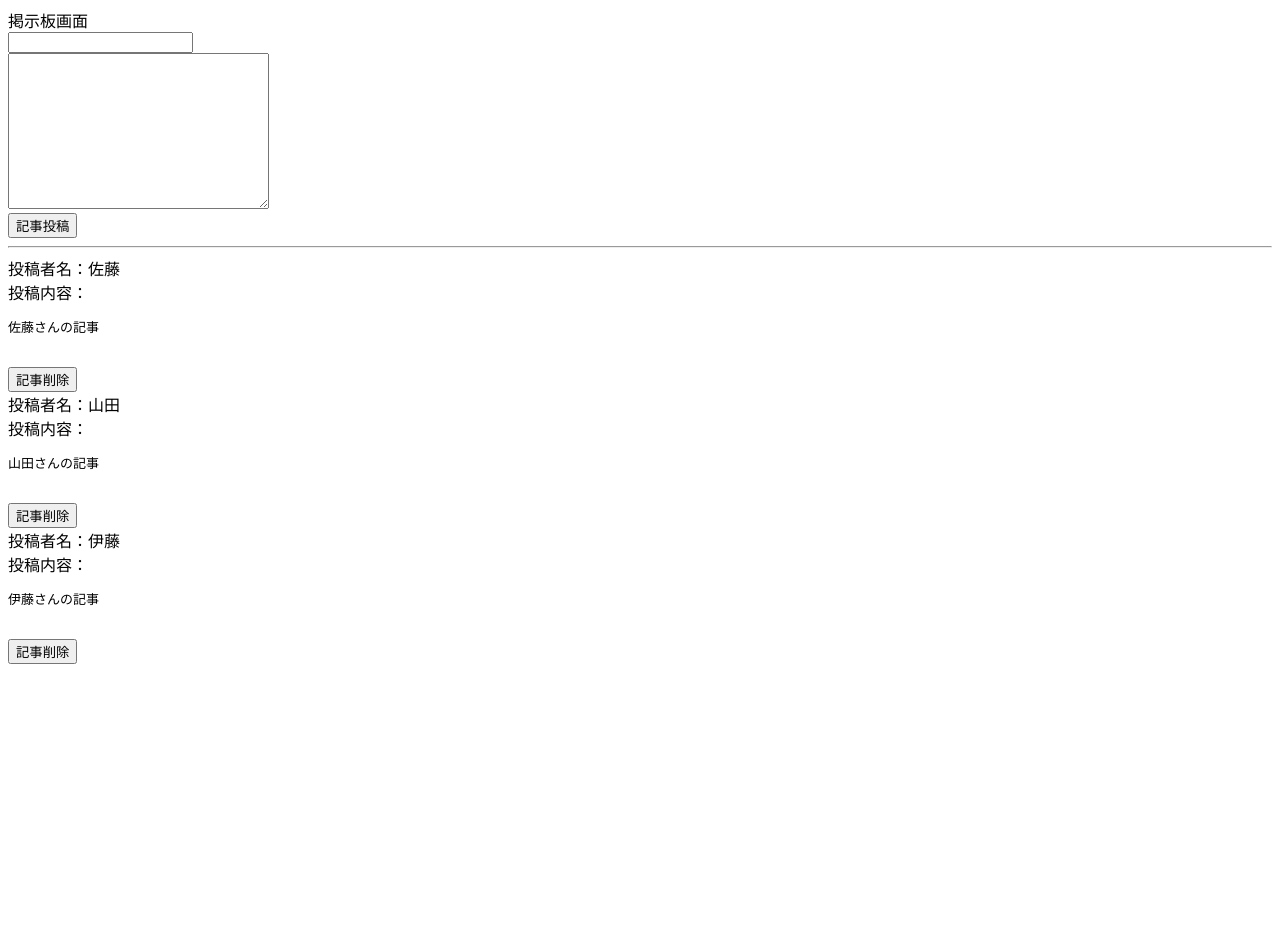
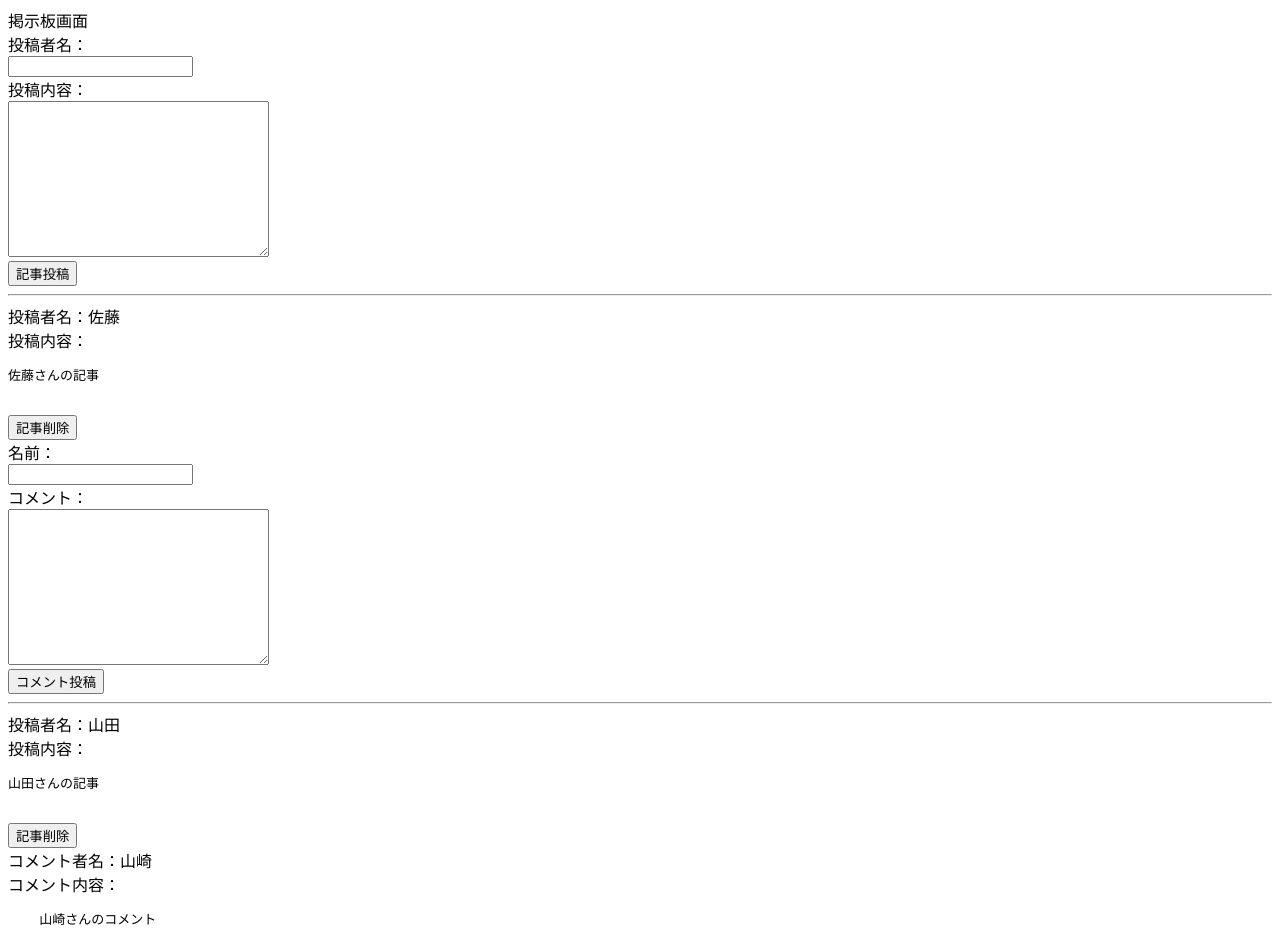
Before and after one commit to koda-momo/ex-vue-bbs, a Vue app: page / in a window 1280 px wide. Shown: the top 944 px of the page. Before the commit the page ends 800 px from the top, so only its background shows below. Built offline with nearby package versions, Linux system fonts and the light colour scheme.

Commit message:
演習２，３が完了しました

```diff
--- a/src/store/index.ts
+++ b/src/store/index.ts
@@ -25,7 +25,7 @@
     /**
      * 記事一覧を返す.
      * @remarks state内のarticlesを返す
-     * @param state
+     * @param state - ステートオブジェクト
      */
     getArticles(state): Array<Article> {
       return state.articles;
@@ -37,11 +37,11 @@
      * 記事を追加する.
      * @remarks
      * 受け取ったpayload内のarticleをstateのarticlesの0番⽬に追加する
-     * @param state
-     * @param payload articleの配列
+     * @param state - ステートオブジェクト
+     * @param payload - 投稿した記事情報
      */
     addArticle(state, payload) {
-      1 + 1;
+      state.articles.unshift(payload.article);
     },
 
     /**
--- a/src/views/Bbs.vue
+++ b/src/views/Bbs.vue
@@ -4,9 +4,21 @@
     掲⽰板画⾯
     <!-- 記事投稿画面は1つ -->
     <div>
-      <div><input type="text" /></div>
-      <div><textarea name="" id="" cols="30" rows="10"></textarea></div>
-      <div><button type="button">記事投稿</button></div>
+      投稿者名：
+      <div><input type="text" v-model="articleName" /></div>
+      投稿内容：
+      <div>
+        <textarea
+          name=""
+          id=""
+          cols="30"
+          rows="10"
+          v-model="articleContent"
+        ></textarea>
+      </div>
+      <div>
+        <button type="button" v-on:click="addArticle()">記事投稿</button>
+      </div>
     </div>
 
     <hr />
@@ -19,14 +31,24 @@
       <pre>{{ article.content }}</pre>
       <br />
       <button type="button">記事削除</button>
+
+      <!-- コメント表示 -->
+      <div v-for="comment of article.commentList" :key="comment.id">
+        コメント者名：{{ comment.name }}
+        <br />
+        コメント内容：
+        <pre>    {{ comment.content }}</pre>
+      </div>
+      <!-- コメント投稿画面は記事ごとに1つ -->
+      <div>
+        名前：
+        <div><input type="text" /></div>
+        コメント：
+        <div><textarea name="" id="" cols="30" rows="10"></textarea></div>
+        <div><button type="button">コメント投稿</button></div>
+      </div>
+      <hr />
     </div>
-
-    <!-- コメント投稿画面は記事ごとに1つ -->
-    <!-- <div>
-      <div><input type="text" /></div>
-      <div><textarea name="" id="" cols="30" rows="10"></textarea></div>
-      <div><button type="button">コメント投稿</button></div>
-    </div> -->
 
     <!-- 終わり -->
   </div>
@@ -67,13 +89,21 @@
   /**
    * 記事を追加する.
    * @remarks
-   * 最新の記事IDに１プラスする形で記事IDを作成する
-   * ミューテーションのaddArticleメソッドを呼ぶ
-   * →引数：payload=article: new Articles(新しく発⾏したID,⼊⼒した投稿者名,⼊⼒した投稿内容,[])
-   * ⼊⼒値をフォームからクリアする
+   * 1)最新の記事IDに１プラスする形で記事IDを作成する
+   * 2)ミューテーションのaddArticleメソッドを呼ぶ
+   *   →引数：payload=article: new Articles(新しく発⾏したID,⼊⼒した投稿者名,⼊⼒した投稿内容,[])
+   * 3)⼊⼒値をフォームからクリアする
    */
+  //1)
   addArticle(): void {
-    1 + 1;
+    const newId = this.currentArticleList[0].id + 1;
+    //2)
+    this["$store"].commit("addArticle", {
+      article: new Article(newId, this.articleName, this.articleContent, []),
+    });
+    //3)
+    this.articleName = "";
+    this.articleContent = "";
   }
 
   /**
```
